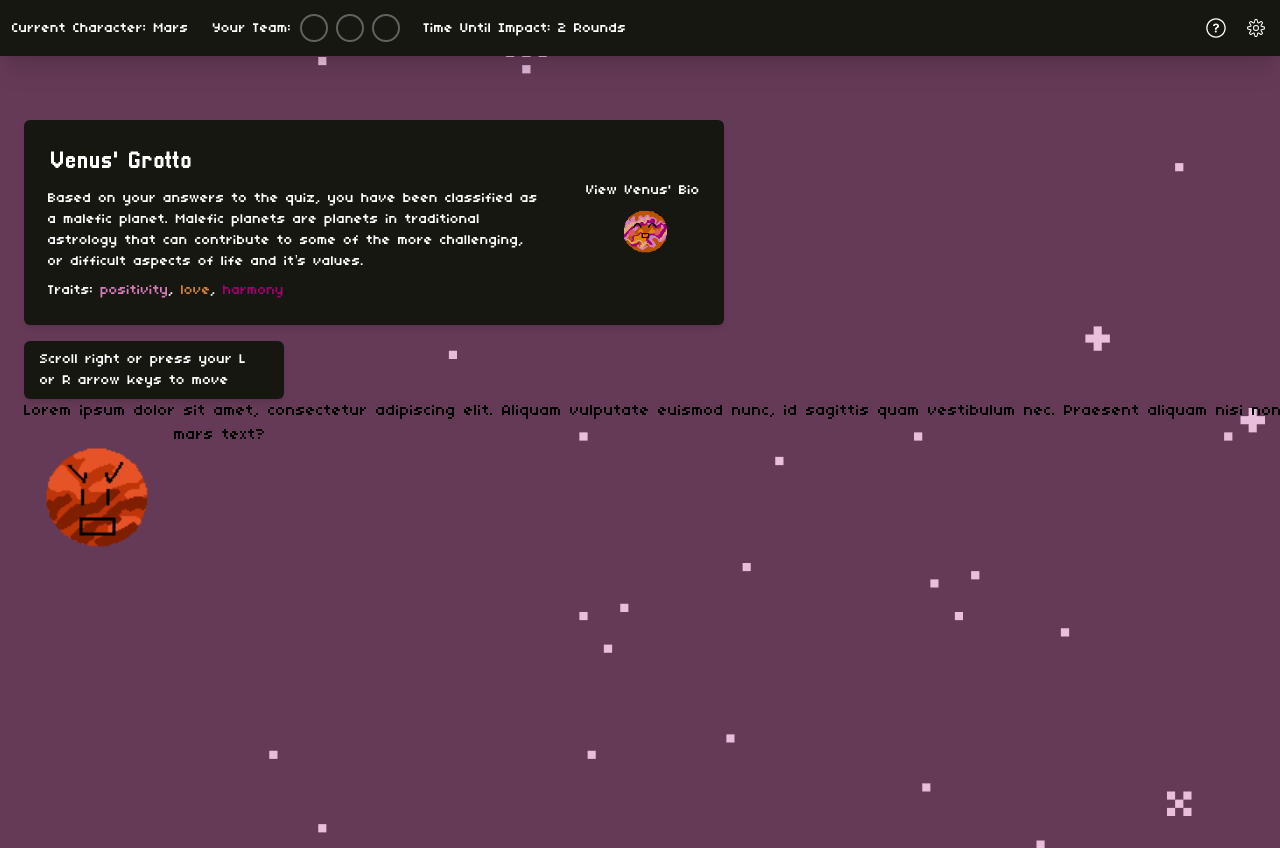
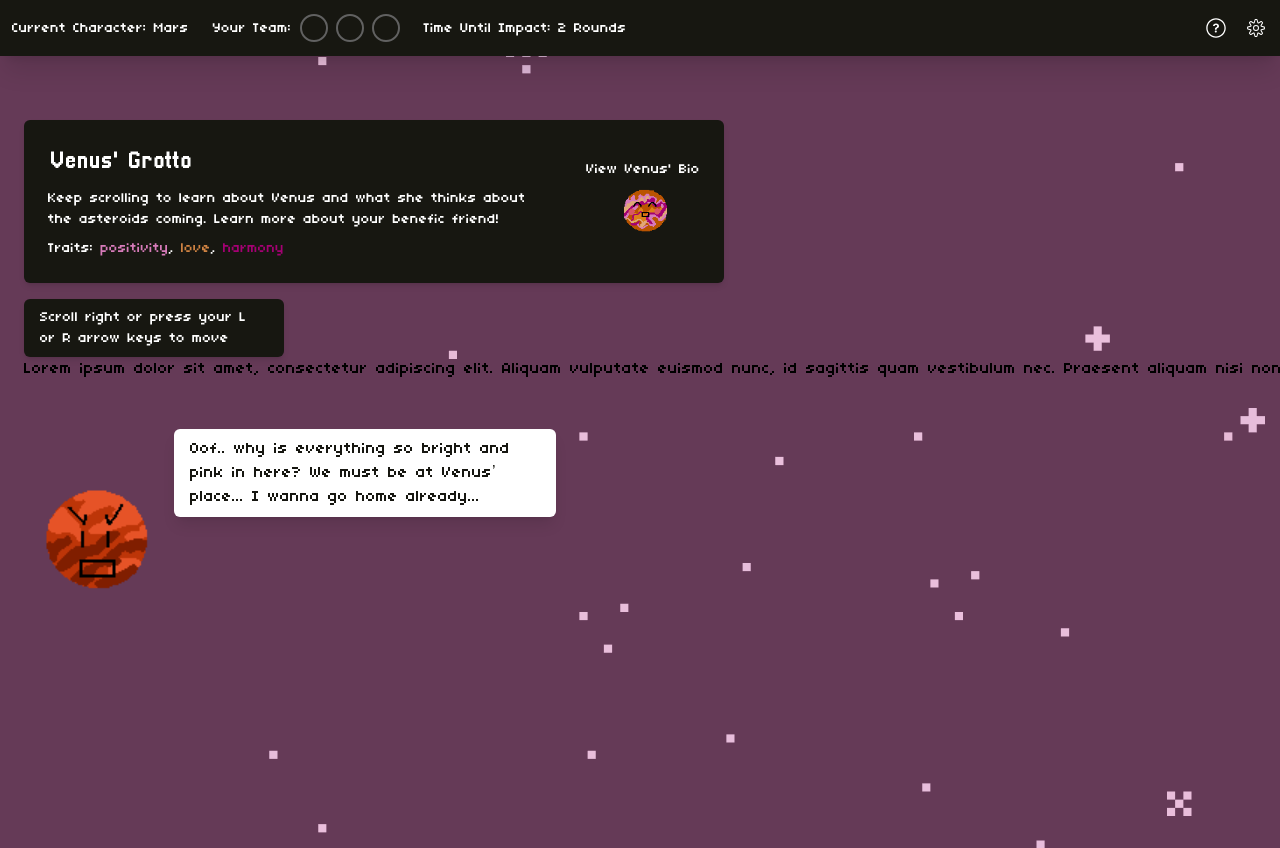
Before and after one commit to danyabaron/cosmic-crossroads, a React (Create React App) app: page /mars-game in a window 1280 px wide. Built offline with nearby package versions, Linux system fonts and the light colour scheme.

Commit message:
added first mars dialogue text

```diff
--- a/src/Pages/MarsPath/MarsGame.js
+++ b/src/Pages/MarsPath/MarsGame.js
@@ -71,15 +71,14 @@ function MarsGame() {
         <div className=' flex flex-row items-start pt-12' data-scroll-container id='venus-scroll-container'>
            <div data-scroll-section className='w-full h-screen items-center justify-start p-6'>
 
-                    <div data-scroll className='flex flex-col gap-4 w-1/3'>
+                <div data-scroll className='flex flex-col gap-4 w-1/3'>
                     <div data-scroll className='bg-main-black text-white rounded-md text-xs md:text-sm lg:text-base shadow-md flex flex-row items-center justify-center
                         text-wrap w-[400px] md:w-[700px] lg:w-[700px] p-6 gap-10' id='venus-grotto'>
                             <div className='flex flex-col items-start gap-2' id='venus-grotto-text'>
                                 <h1 className='text-base font-header md:text-xl lg:text-2xl'>Venus' Grotto</h1>
                                     <p className='text-xs md:text-sm'>
-                                            Based on your answers to the quiz, you have been classified as
-                                            a malefic planet. Malefic planets are planets in traditional astrology that can contribute to some of the more challenging,
-                                            or difficult aspects of life and it’s values.
+                                        Keep scrolling to learn about Venus and what she thinks about the asteroids coming.
+                                        Learn more about your benefic friend!
 
                                     </p>
                                     <p className='text-xs md:text lg:text-sm'>
@@ -117,13 +116,20 @@ Morbi laoreet, orci in semper suscipit, lectus massa blandit mi, eu placerat qua
 
 Praesent leo ex, sodales malesuada tempor vel, rutrum et mi. Fusce risus nisl, consequat sed tincidunt nec, accumsan eu elit. Quisque lobortis ligula ut tempus egestas. Vivamus sit amet semper nibh, id vulputate nulla. Sed cursus nisl eleifend neque sodales, et consectetur ante cursus. Sed lobortis gravida nibh mollis mattis. Mauris aliquet ultrices mi at iaculis. Lorem ipsum dolor sit amet, consectetur adipiscing elit. Proin dapibus, massa ut consectetur suscipit, lectus massa pretium purus, et fringilla neque diam ut sem. Vestibulum iaculis imperdiet metus non tincidunt. Morbi condimentum at arcu eu bibendum.
                     </p>
-                    <div className='flex' id='mars-dialogue-1'>
-                        <div id='mars-image'>
+                    <div className='flex flex-row w-fit h-fit mt-12' id='mars-dialogue-1'>
+
+                        <div className='mt-9' id='mars-image'>
                             <img className="w-[100px]  sm:w-[100px]  md:w-[100px]  lg:w-[150px] " src={MarsGif} alt="Mars Gif"/>
                         </div>
-                        <div id='mars-text-1'>
-                            mars text?
+                    <div className='' id='mars-text-1'>
+                        <div className="bg-white text-main-black rounded-md text-xs md:text-sm lg:text-base flex items-center justify-center
+                        text-wrap shadow-lg md:w-[382px] px-4 py-2" >
+                            <p>
+                            Oof.. why is everything so bright and pink in here? We must be at Venus’ place... I wanna go home already...
+
+                            </p>
                         </div>
+                    </div>
 
                     </div>
 
```
